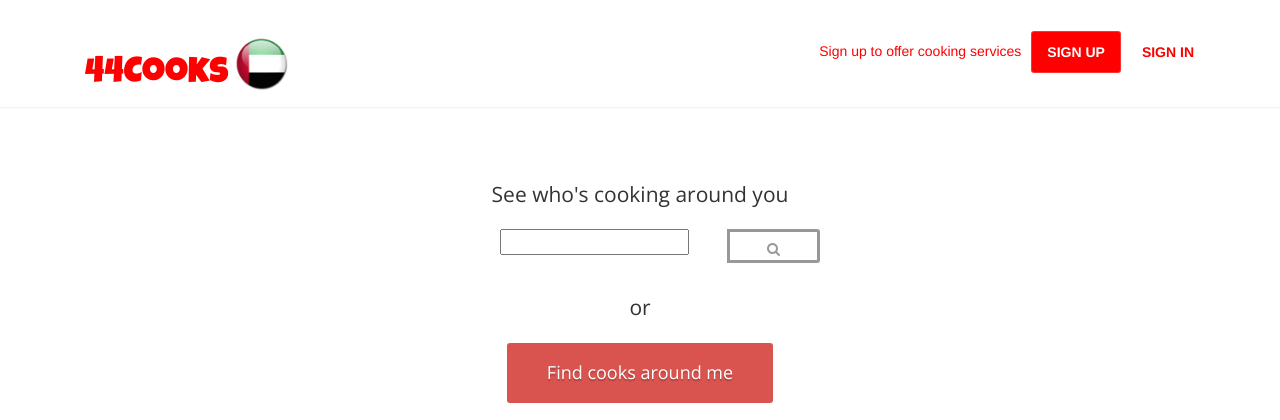
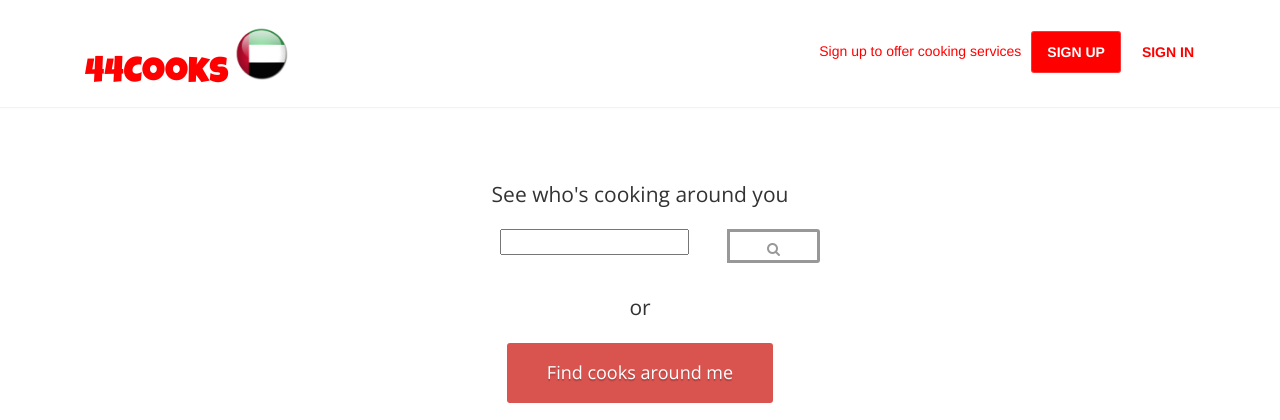
Before and after one commit to HammadH/foodcook, a Django app: page / in a window 1280 px wide. Shown: the top 420 px of the page. Run offline with Django 3.2, Linux system fonts and the light colour scheme; parts of the project's set-up code (start-up, migrations or seed data) failed here and were passed over; some libraries are stand-ins or nearby versions.

```diff
--- a/foodcook/templates/base.html
+++ b/foodcook/templates/base.html
@@ -82,14 +82,17 @@ $(document).on('change','#price_filter', function() {
 		<div class="container">
 			<div class="navbar-header">
 				<!-- Button for smallest screens -->
+				<div class='row'>
+					<div class='col-xs-12'>
+						<div class='col-xs-4 pull-right'>
 				<button type="button" class="navbar-toggle" data-toggle="collapse" data-target=".navbar-collapse"><span class="icon-bar"></span> <span class="icon-bar"></span> <span class="icon-bar"></span> </button>
-				<div class='row'>
-					<div class='col-lg-12'>
-						<div class='col-sm-6'>
+				</div>
+
+						<div class='col-xs-4'>
 				<a href='/' style='text-decoration:none'><h1 style='font-family:Luckiest Guy, cursive; color:red'>44Cooks </h1></a>
 				</div>
-				<div class='col-sm-6'>
-					<img src="{% static 'default/uae_map.png' %}" style="width:55px;height:55px;margin:10px;">
+				<div class='col-xs-4'>
+					<img src="{% static 'default/uae_map.png' %}" style="width:55px;height:55px;margin-left:40px;">
 				</div>
 				</div>
 
```
Also changed, not shown: foodcook/cooks/templates/cooks_list.html (+13 -5 lines).
